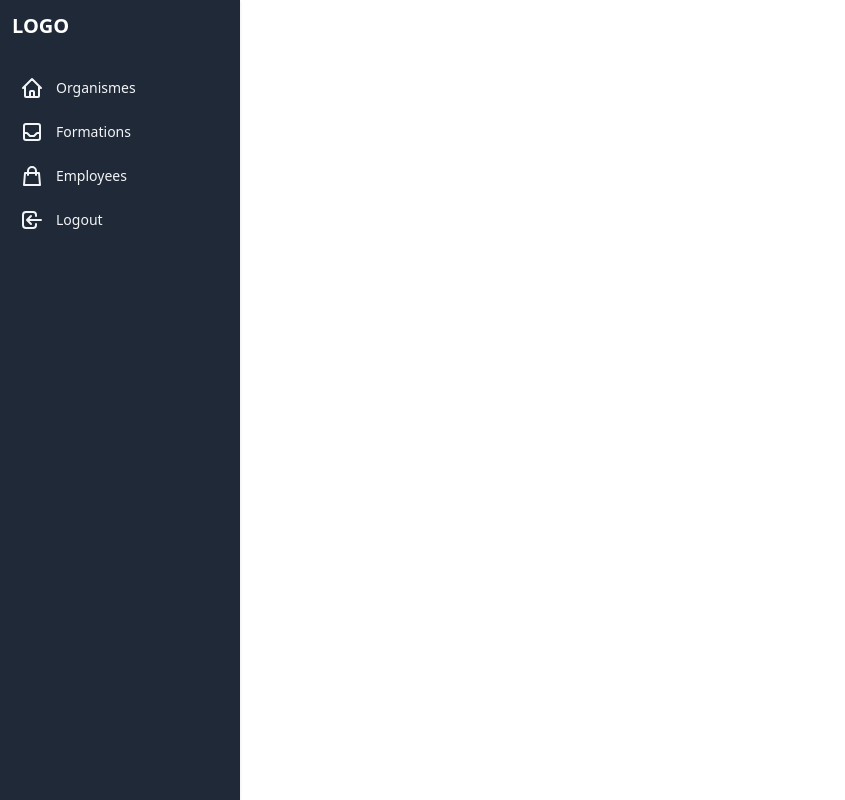
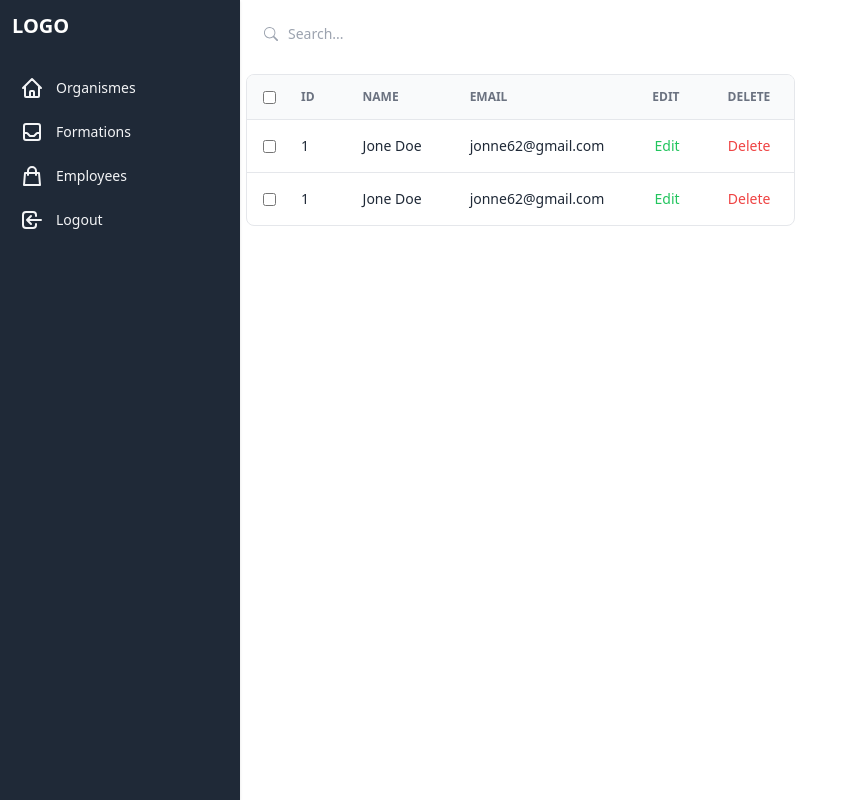
Before and after one commit to mohamed-laghbar/gestion-des-formations-with-redux-react-express, a React (Create React App) app in the folder frontend/: page /admin in a window 1280 px wide. Shown: the whole page, without its empty margins (0-845 px from the left). Built offline with nearby package versions, Linux system fonts and the light colour scheme; sample sign-in values are in the browser's storage.

Commit message:
fix a bug in the login system

```diff
--- /dev/null
+++ b/frontend/src/components/Table.js
@@ -0,0 +1,157 @@
+import React from "react";
+
+export default function Table() {
+  return (
+    <div className="flex flex-col w-100">
+      <div className="overflow-x-auto">
+        <div className="flex justify-between py-3 pl-2">
+          <div className="relative max-w-xs">
+            <label htmlFor="hs-table-search" className="sr-only">
+              Search
+            </label>
+            <input
+              type="text"
+              name="hs-table-search"
+              id="hs-table-search"
+              className="block w-full p-3 pl-10 text-sm border-gray-200 rounded-md focus:border-blue-500 focus:ring-blue-500 dark:bg-gray-800 dark:border-gray-700 dark:text-gray-400"
+              placeholder="Search..."
+            />
+            <div className="absolute inset-y-0 left-0 flex items-center pl-4 pointer-events-none">
+              <svg
+                className="h-3.5 w-3.5 text-gray-400"
+                xmlns="http://www.w3.org/2000/svg"
+                width="16"
+                height="16"
+                fill="currentColor"
+                viewBox="0 0 16 16"
+              >
+                <path d="M11.742 10.344a6.5 6.5 0 1 0-1.397 1.398h-.001c.03.04.062.078.098.115l3.85 3.85a1 1 0 0 0 1.415-1.414l-3.85-3.85a1.007 1.007 0 0 0-.115-.1zM12 6.5a5.5 5.5 0 1 1-11 0 5.5 5.5 0 0 1 11 0z" />
+              </svg>
+            </div>
+          </div>
+
+          <div className="flex items-center space-x-2"></div>
+        </div>
+
+        <div className="p-1.5 w-full inline-block align-middle">
+          <div className="overflow-hidden border rounded-lg">
+            <table className="min-w-full divide-y divide-gray-200">
+              <thead className="bg-gray-50">
+                <tr>
+                  <th scope="col" className="py-3 pl-4">
+                    <div className="flex items-center h-5">
+                      <input
+                        id="checkbox-all"
+                        type="checkbox"
+                        className="text-blue-600 border-gray-200 rounded focus:ring-blue-500"
+                      />
+                      <label htmlFor="checkbox" className="sr-only">
+                        Checkbox
+                      </label>
+                    </div>
+                  </th>
+                  <th
+                    scope="col"
+                    className="px-6 py-3 text-xs font-bold text-left text-gray-500 uppercase "
+                  >
+                    ID
+                  </th>
+                  <th
+                    scope="col"
+                    className="px-6 py-3 text-xs font-bold text-left text-gray-500 uppercase "
+                  >
+                    Name
+                  </th>
+                  <th
+                    scope="col"
+                    className="px-6 py-3 text-xs font-bold text-left text-gray-500 uppercase "
+                  >
+                    Email
+                  </th>
+                  <th
+                    scope="col"
+                    className="px-6 py-3 text-xs font-bold text-right text-gray-500 uppercase "
+                  >
+                    Edit
+                  </th>
+                  <th
+                    scope="col"
+                    className="px-6 py-3 text-xs font-bold text-right text-gray-500 uppercase "
+                  >
+                    Delete
+                  </th>
+                </tr>
+              </thead>
+              <tbody className="divide-y divide-gray-200">
+                <tr>
+                  <td className="py-3 pl-4">
+                    <div className="flex items-center h-5">
+                      <input
+                        type="checkbox"
+                        className="text-blue-600 border-gray-200 rounded focus:ring-blue-500"
+                      />
+                      <label htmlFor="checkbox" className="sr-only">
+                        Checkbox
+                      </label>
+                    </div>
+                  </td>
+                  <td className="px-6 py-4 text-sm font-medium text-gray-800 whitespace-nowrap">
+                    1
+                  </td>
+                  <td className="px-6 py-4 text-sm text-gray-800 whitespace-nowrap">
+                    Jone Doe
+                  </td>
+                  <td className="px-6 py-4 text-sm text-gray-800 whitespace-nowrap">
+                    jonne62@gmail.com
+                  </td>
+                  <td className="px-6 py-4 text-sm font-medium text-right whitespace-nowrap">
+                    <div className="text-green-500 hover:text-green-700">
+                      Edit
+                    </div>
+                  </td>
+                  <td className="px-6 py-4 text-sm font-medium text-right whitespace-nowrap">
+                    <div className="text-red-500 hover:text-red-700">
+                      Delete
+                    </div>
+                  </td>
+                </tr>
+                <tr>
+                  <td className="py-3 pl-4">
+                    <div className="flex items-center h-5">
+                      <input
+                        type="checkbox"
+                        className="text-blue-600 border-gray-200 rounded focus:ring-blue-500"
+                      />
+                      <label htmlFor="checkbox" className="sr-only">
+                        Checkbox
+                      </label>
+                    </div>
+                  </td>
+                  <td className="px-6 py-4 text-sm font-medium text-gray-800 whitespace-nowrap">
+                    1
+                  </td>
+                  <td className="px-6 py-4 text-sm text-gray-800 whitespace-nowrap">
+                    Jone Doe
+                  </td>
+                  <td className="px-6 py-4 text-sm text-gray-800 whitespace-nowrap">
+                    jonne62@gmail.com
+                  </td>
+                  <td className="px-6 py-4 text-sm font-medium text-right whitespace-nowrap">
+                    <div className="text-green-500 hover:text-green-700">
+                      Edit
+                    </div>
+                  </td>
+                  <td className="px-6 py-4 text-sm font-medium text-right whitespace-nowrap">
+                    <div className="text-red-500 hover:text-red-700">
+                      Delete
+                    </div>
+                  </td>
+                </tr>
+              </tbody>
+            </table>
+          </div>
+        </div>
+      </div>
+    </div>
+  );
+}
--- a/frontend/src/pages/admin/AdminHome.jsx
+++ b/frontend/src/pages/admin/AdminHome.jsx
@@ -1,9 +1,11 @@
 import React from "react";
 import Sidebar from "../../components/SideBar";
+import Table from "../../components/Table";
 const AdminHome = () => {
   return (
     <div className="flex">
       <Sidebar />
+      <Table />
 
 
     </div>
--- a/frontend/src/pages/auth/RequireAuthAdmin.js
+++ b/frontend/src/pages/auth/RequireAuthAdmin.js
@@ -12,8 +12,10 @@ const token = localStorage.getItem('token');
 
     return (
         role === 'admin'
-            ? <Outlet />
-                 :<Navigate to='/login' state={{from: location}} replace/>
+        ? <Outlet />
+            : token
+                ? <Navigate to='/unauthorized' state={{from: location}} replace/>
+                    :<Navigate to='/login' state={{from: location}} replace/>
     );
 }
 
```
